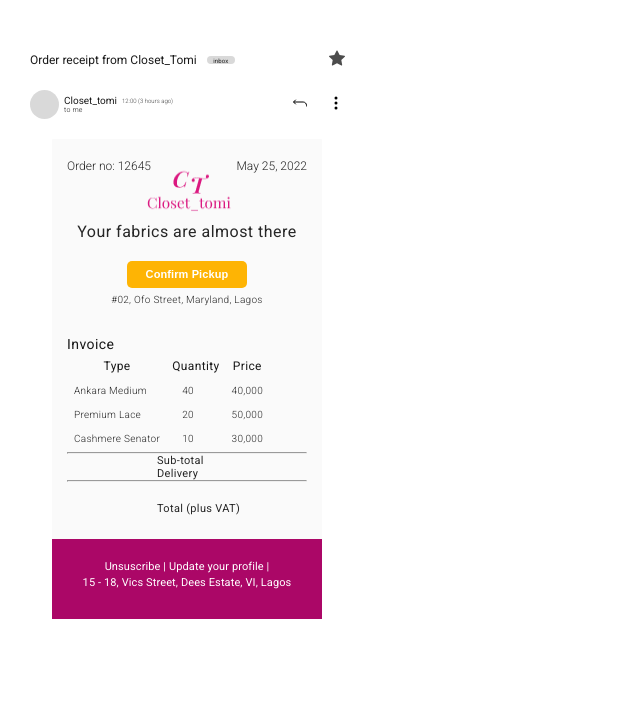
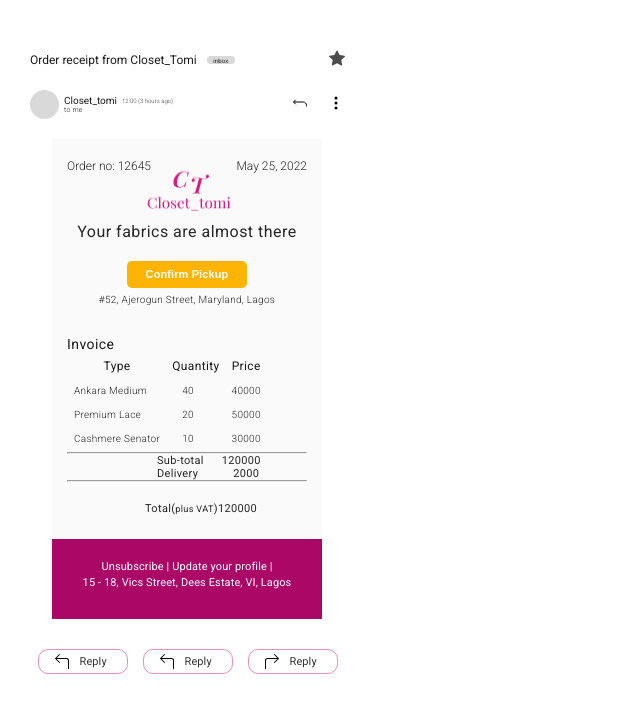
Before and after one commit to patkoton/closet-tomi, a React (Create React App) app: page / in a window 1280 px wide. Shown: the top 712 px of the page, without its empty margins (0-640 px from the left). Built offline with nearby package versions, Linux system fonts and the light colour scheme.

Commit message:
Some Components Added

```diff
--- a/package.json
+++ b/package.json
@@ -9,6 +9,7 @@
     "react": "^18.2.0",
     "react-dom": "^18.2.0",
     "react-icons": "^4.4.0",
+    "react-router-dom": "^6.3.0",
     "react-scripts": "5.0.1",
     "web-vitals": "^2.1.4"
   },
--- a/public/index.html
+++ b/public/index.html
@@ -24,7 +24,7 @@
       work correctly both with client-side routing and a non-root public URL.
       Learn how to configure a non-root public URL by running `npm run build`.
     -->
-    <title>React App</title>
+    <title>Closet_tomi</title>
   </head>
   <body>
     <noscript>You need to enable JavaScript to run this app.</noscript>
--- a/src/App.js
+++ b/src/App.js
@@ -2,6 +2,8 @@
 import Top from "./components/Top";
 import Head from "./components/Head";
 import Body from "./components/Body";
+import Footer from "./components/Footer";
+import Button from "./components/Button";
 
 function App() {
   return (
@@ -9,6 +11,8 @@
       <Top />
       <Head />
       <Body />
+      <Footer />
+      <Button />
     </div>
   );
 }
--- a/src/components/Body.jsx
+++ b/src/components/Body.jsx
@@ -1,26 +1,12 @@
 import React from 'react'
 import '../index.css';
 import Logo from '../images/LOGO(1).png';
-import data from '../data';
+import data from '../data'
 
 const Body = () => {
-//   const summ = new Map([
-//     [ "mon", 17.45  ],
-//     [ "tue", 34.91  ],
-//     [ "wed", 52.36  ],
-//     [ "thu",  31.07  ],
-//     [ "fri",  23.29  ],
-//     [ "sat",  43.28  ],
-//     [ "sun",  25.48  ],
-// ])
-// let sum = 0;
+  const sumQ = data.map(item => item.price).reduce((acc, item) => item + acc);
 
-// summ.forEach(value => {
-// sum += value * 4;
-
-// });
   return (
-    <div className=''>
     <div className='body'>
       <div className='ord-may'>
         <p className='order-no'>Order no: 12645</p>
@@ -32,48 +18,46 @@
         <p className='fabrics'>Your fabrics are almost there</p>
         <div>
           <button className='confp'><b>Confirm Pickup</b></button>
-            <p className='street'>#02, Ofo Street, Maryland, Lagos</p>
+          <p className='street'>#52, Ajerogun Street, Maryland, Lagos</p>
         </div>
       </div>
 
       <p className='invoice'>Invoice</p>
             <table>
+              <thead>
                 <tr>
                   <th className='th'>Type</th>
                   <th className='th'>Quantity</th>
                   <th className='th'>Price</th>
                 </tr>
+              </thead>
               {data.map((item) => {
           return (
-                <tr className='td'>
+              <tbody className='td'>
+                <tr>
                   <td>{item.type}</td>
                   <td className='iq'>{item.quantity}</td>
                   <td>{item.price}</td>
                 </tr>
+              </tbody>
             )
           })}
         </table>
         <hr />
         <div className='st'>
         <p className='stp'>Sub-total</p>
-          <p className='stp'></p>
+        <p className='stpq'>{sumQ}</p>
         </div>
 
         <div className='st'>
         <p className='stp'>Delivery</p>
-          <p className='stp'></p>
+        <p className='stpd'>2000</p>
         </div>
         <hr style={{marginBottom: "20px"}} />
 
         <div className='st'>
-          <p className='stp'>Total (plus VAT)</p>
-          <p className='stp' style={{marginBottom: "10px"}}></p>
-          </div>
-        </div>
-        <div className='purple'>
-          {/* Link */}
-          <p className='uns'>Unsuscribe | Update your profile | <br />
-              15 - 18, Vics Street, Dees Estate, VI, Lagos</p>
+        <p className='stp' style={{marginLeft: "-12px"}}>Total(<small>plus VAT</small>)  </p>
+        <p className='stp' style={{marginBottom: "10px"}}>{sumQ}</p>
         </div>
     </div>
   )
--- /dev/null
+++ b/src/components/Button.jsx
@@ -0,0 +1,26 @@
+import React from 'react'
+import '../index.css';
+import { BsArrow90DegLeft, BsArrow90DegRight } from 'react-icons/bs'
+import { useNavigate } from 'react-router-dom';
+
+const Button = () => {
+    const navigate = useNavigate();
+  return (
+    <div className='button'>
+        <div className='reply-box'>
+            <BsArrow90DegLeft type='button' className='iev' onClick={() => navigate(-1)} />
+            <p className='reply-text'>Reply</p>
+        </div>
+        <div className='reply-box'>
+            <BsArrow90DegLeft type='button' className='iev' onClick={() => navigate(-1)} />
+            <p className='reply-text'>Reply</p>
+        </div>
+        <div className='reply-box'>
+            <BsArrow90DegRight type='button' className='iev' onClick={() => navigate(1)} />
+            <p className='reply-text'>Reply</p>
+        </div>
+    </div>
+  )
+}
+
+export default Button
--- /dev/null
+++ b/src/components/Footer.jsx
@@ -0,0 +1,16 @@
+import React from 'react'
+import '../index.css';
+import { Link } from 'react-router-dom';
+
+const Footer = () => {
+  return (
+    <div className='purple'>
+          <p className='uns'>
+              <Link to="" className='uns'>Unsubscribe</Link> | <Link to="" className='uns'>Update your profile</Link> | <br />
+              15 - 18, Vics Street, Dees Estate, VI, Lagos
+            </p>
+        </div>
+  )
+}
+
+export default Footer
--- a/src/components/Head.jsx
+++ b/src/components/Head.jsx
@@ -1,8 +1,10 @@
 import React from 'react'
 import '../index.css';
 import { IoReturnUpBack, IoEllipsisVertical } from 'react-icons/io5'
+ import { useNavigate } from 'react-router-dom';
 
 const Head = () => {
+     const navigate = useNavigate();
   return (
     <div className='head'>
         <div className='closet'>
@@ -18,7 +20,7 @@
                 </div>
 
                 <div className='io5'>
-                    <IoReturnUpBack className='irup' type='button' />
+                    <IoReturnUpBack className='irup' type='button' onClick={() => navigate(-1)} />
                     <IoEllipsisVertical className='iev' type='button' />
                 </div>
             </div>
--- a/src/components/Top.jsx
+++ b/src/components/Top.jsx
@@ -4,6 +4,7 @@
 import { useState } from "react";
 
 const Top = () => {
+    //Starred Messages
     const [cls, setCls] = useState("clz");
   return (
     <div className='top'>
--- a/src/data.js
+++ b/src/data.js
@@ -1,21 +1,25 @@
-export default [
+ const data = [
     {
         id: 1,
         type: "Ankara Medium",
-        quantity: "40",
-        price: "40,000",
+        quantity: 40,
+        price: 40000,
+        delivery: 2000
     },
     {
         id: 2,
         type: "Premium Lace",
-        quantity: "20",
-        price: "50,000",
+        quantity: 20,
+        price: 50000,
     },
     {
         id: 3,
         type: "Cashmere Senator",
-        quantity: "10",
-        price: "30,000",
+        quantity: 10,
+        price: 30000,
     }
 
 ]
+
+
+export default data;
--- a/src/index.css
+++ b/src/index.css
@@ -254,6 +254,29 @@
   color: rgba(0, 0, 0, 0.85);
 }
 
+.stpq {
+  font-weight: 400;
+  font-size: 11px;
+  line-height: 13px;
+  letter-spacing: 0.03em;
+  color: rgba(0, 0, 0, 0.85);
+  margin-left: 18px;
+  text-align: right;
+
+}
+
+.stpd {
+  font-weight: 400;
+  font-size: 11px;
+  line-height: 13px;
+  letter-spacing: 0.03em;
+  color: rgba(0, 0, 0, 0.85);
+  margin-left: 35px;
+  text-align: right;
+
+}
+
+/* Footer Component */
 .purple {
   width: 270px;
   height: 80px;
@@ -270,15 +293,18 @@
   text-align: center;
   letter-spacing: 0.01em;
   color: #FFFFFF;
+  text-decoration: none;
 }
 
+/* Button Component */
 .reply-box {
   width: 90px;
   height: 25px;
-  left: 32px;
-  top: 737.88px;
   border: 1px solid rgba(219, 24, 128, 0.49);
   border-radius: 10px;
+  display: flex;
+  padding-top: 4px;
+  padding-left: 15px;
 }
 
 .reply-text {
@@ -287,4 +313,11 @@
   line-height: 16px;
   letter-spacing: 0.01em;
   color: rgba(0, 0, 0, 0.8);
+  padding-left: 10px;
 }
+
+.button {
+  display: flex;
+  justify-content: space-around;
+  margin-top: 30px;
+}
--- a/src/index.js
+++ b/src/index.js
@@ -2,11 +2,14 @@
 import ReactDOM from 'react-dom/client';
 import './index.css';
 import App from './App';
+import { BrowserRouter as Router } from 'react-router-dom';
 
 
 const root = ReactDOM.createRoot(document.getElementById('root'));
 root.render(
-  <React.StrictMode>
-    <App />
-  </React.StrictMode>
+  <Router>
+    <React.StrictMode>
+      <App />
+    </React.StrictMode>
+  </Router>
 );
```
Also changed, not shown: 1 other file (tests, documents, lock files or other folders). Lines whose indentation alone changed are shown as unchanged.
